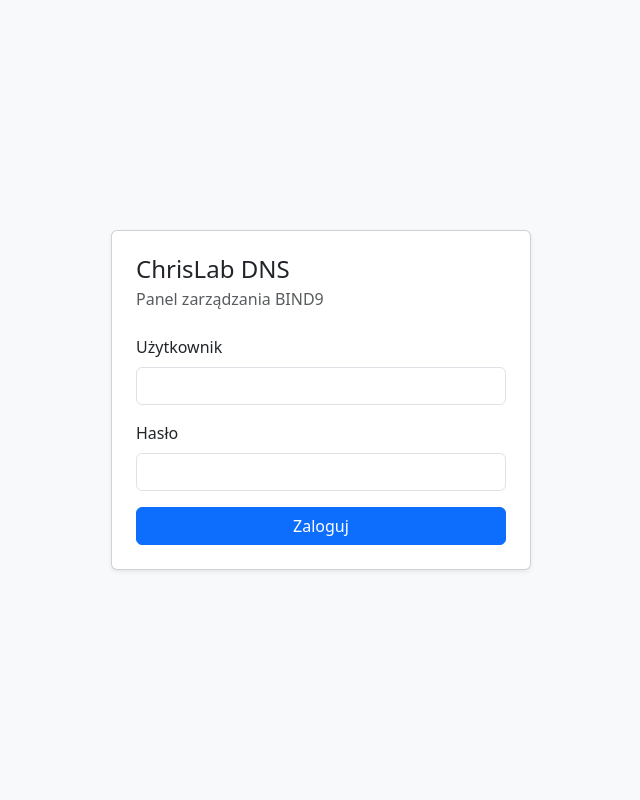
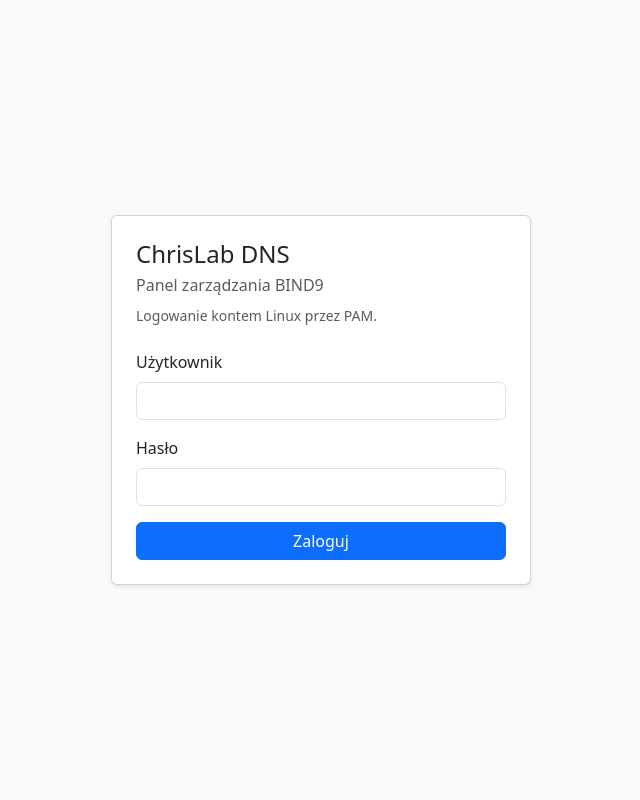
Before and after one commit to chmajster/HomeLAB-DNS, a FastAPI app: template frontend/templates/login.html in a window 1280 px wide. Shown: the whole page, without its empty margins (319-959 px from the left). Run offline with FastAPI, Linux system fonts and the light colour scheme; the template is opened without the code that fills it: most values are stand-ins (such as "Sample title", 1, 10 or a date in 2020); parts of the project's set-up code (start-up, migrations or seed data) failed here and were passed over; some libraries are stand-ins or nearby versions.

Commit message:
Describe PAM and LDAP login sources

```diff
--- a/frontend/templates/login.html
+++ b/frontend/templates/login.html
@@ -1,6 +1,7 @@
 {% extends "base.html" %}{% block title %}Logowanie · ChrisLab DNS{% endblock %}{% block anonymous %}
 <div class="min-vh-100 d-flex align-items-center justify-content-center bg-body-tertiary p-3"><div class="card shadow-sm login-card"><div class="card-body p-4">
-<h1 class="h4 mb-1">ChrisLab DNS</h1><p class="text-body-secondary mb-4">Panel zarządzania BIND9</p>
+<h1 class="h4 mb-1">ChrisLab DNS</h1><p class="text-body-secondary mb-2">Panel zarządzania BIND9</p>
+<p class="small text-body-secondary mb-4">Logowanie kontem Linux przez PAM{% if ldap_enabled %} lub kontem LDAP{% endif %}.</p>
 {% if error %}<div class="alert alert-danger">{{ error }}</div>{% endif %}
 <form method="post" action="/login"><input type="hidden" name="csrf_token" value="{{ csrf_token }}"><div class="mb-3"><label class="form-label">Użytkownik</label><input class="form-control" name="username" autocomplete="username" required></div><div class="mb-3"><label class="form-label">Hasło</label><input class="form-control" type="password" name="password" autocomplete="current-password" required></div><button class="btn btn-primary w-100">Zaloguj</button></form>
 </div></div></div>
```
